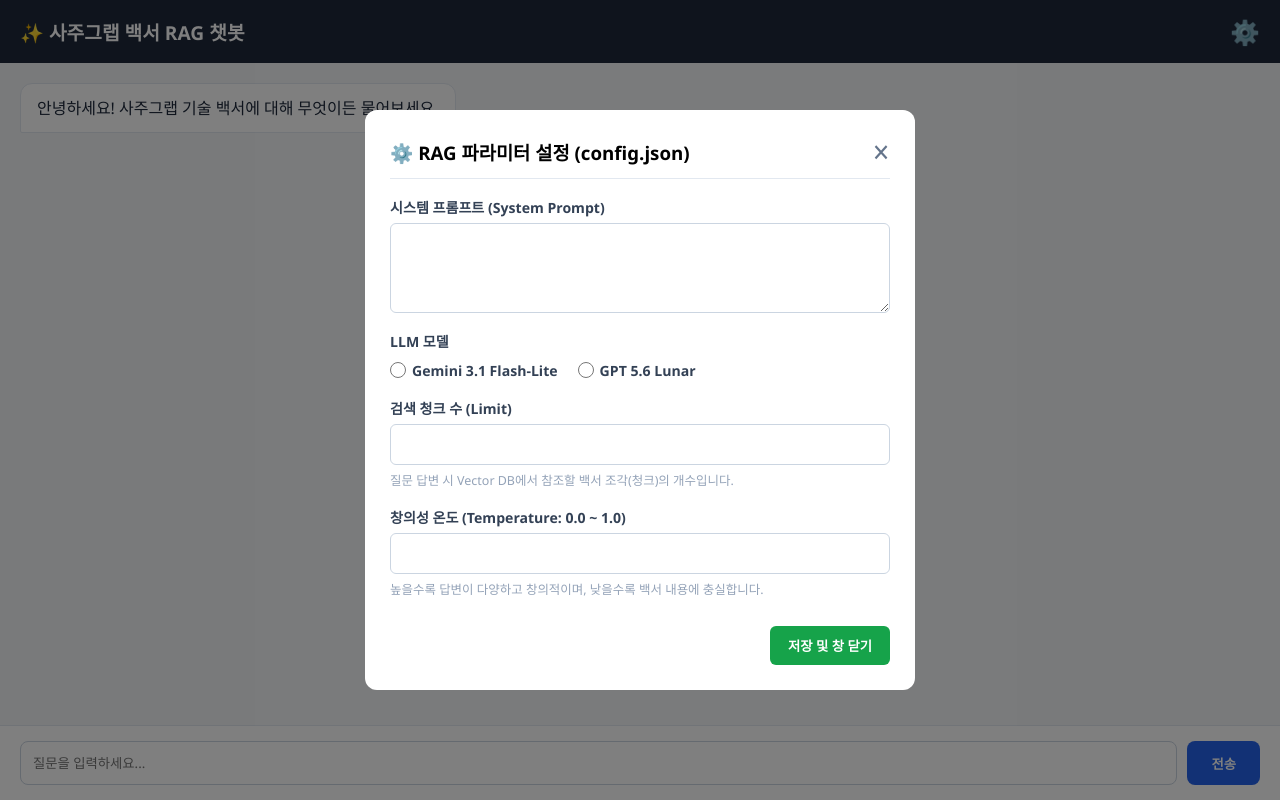
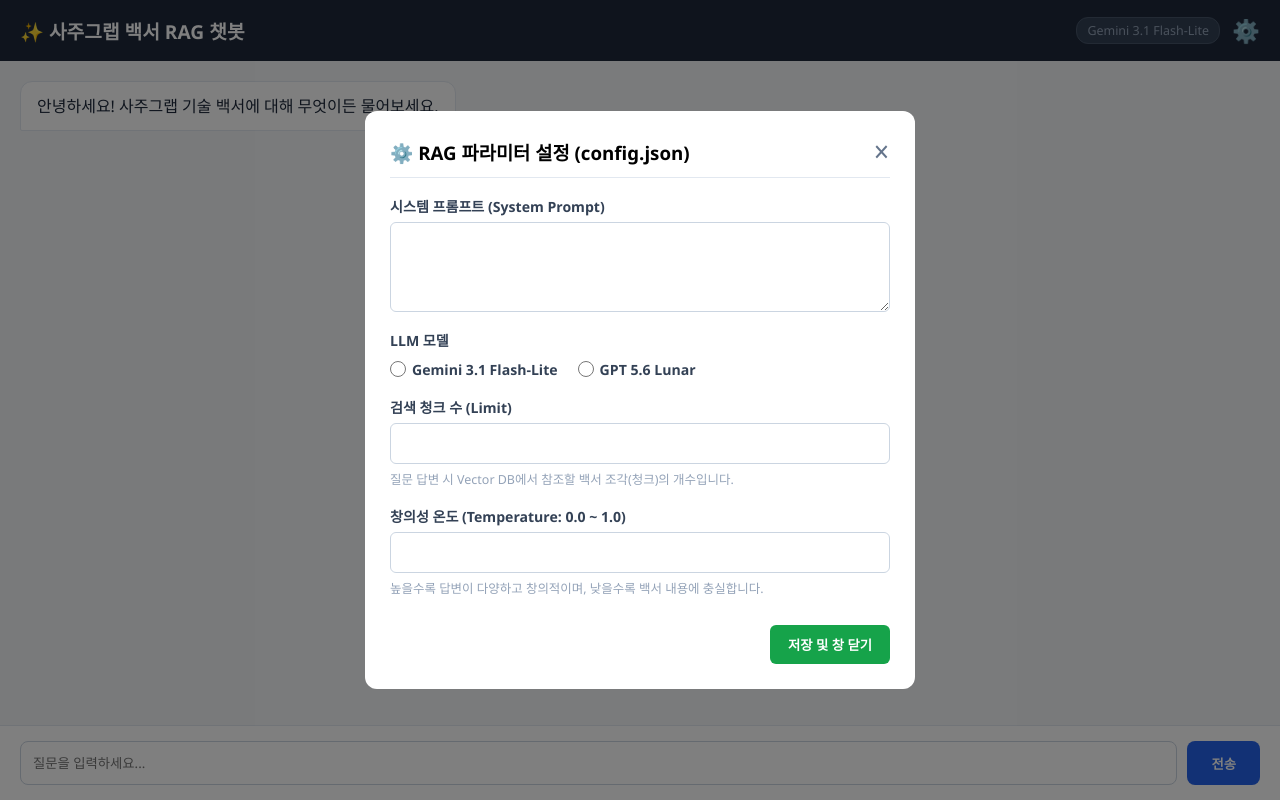
Before and after one commit to hey24blanket/bloom-rag-chat, a plain HTML site: page index.html in a window 1280 px wide. Both pictures are taken after a click on the button "⚙️". Drawn offline with Linux system fonts and the light colour scheme; no server answers.

Commit message:
Update index.html

```diff
--- a/index.html
+++ b/index.html
@@ -8,9 +8,14 @@
     * { box-sizing: border-box; margin: 0; padding: 0; font-family: 'Segoe UI', Tahoma, Geneva, Verdana, sans-serif; }
     body { background-color: #f4f6f8; display: flex; flex-direction: column; height: 100vh; }
 
+    /* 헤더 */
     header { background: #1e293b; color: white; padding: 15px 20px; display: flex; justify-content: space-between; align-items: center; }
     header h1 { font-size: 1.2rem; }
-    .icon-btn { background: none; border: none; color: white; font-size: 1.5rem; cursor: pointer; }
+
+    /* 헤더 우측 컨트롤 (뱃지 + ⚙️ 아이콘) */
+    .header-controls { display: flex; align-items: center; gap: 12px; }
+    .model-badge { font-size: 0.78rem; color: #94a3b8; background: #334155; padding: 4px 10px; border-radius: 12px; border: 1px solid #475569; }
+    .icon-btn { background: none; border: none; color: white; font-size: 1.4rem; cursor: pointer; display: flex; align-items: center; }
 
     #chat-container { flex: 1; overflow-y: auto; padding: 20px; display: flex; flex-direction: column; gap: 15px; }
     .message { max-width: 80%; padding: 12px 16px; border-radius: 12px; line-height: 1.5; white-space: pre-wrap; }
@@ -21,8 +26,8 @@
     input[type="text"] { flex: 1; padding: 12px; border: 1px solid #cbd5e1; border-radius: 8px; outline: none; }
     button.send-btn { padding: 12px 24px; background: #2563eb; color: white; border: none; border-radius: 8px; cursor: pointer; font-weight: bold; }
 
-    /* 모달 스타일 */
-    .modal-overlay { display: none; position: fixed; top: 0; left: 0; width: 100%; height: 100%; background: rgba(0,0,0,0.5); justify-content: center; align-items: center; }
+    /* 모달 */
+    .modal-overlay { display: none; position: fixed; top: 0; left: 0; width: 100%; height: 100%; background: rgba(0,0,0,0.5); justify-content: center; align-items: center; z-index: 100; }
     .modal-overlay.active { display: flex; }
     .modal-content { background: white; padding: 25px; border-radius: 12px; width: 90%; max-width: 550px; display: flex; flex-direction: column; gap: 18px; max-height: 90vh; overflow-y: auto; }
     .modal-header { display: flex; justify-content: space-between; align-items: center; border-bottom: 1px solid #e2e8f0; padding-bottom: 10px; }
@@ -32,10 +37,8 @@
     .form-group textarea, .form-group input { padding: 10px 12px; border: 1px solid #cbd5e1; border-radius: 6px; font-size: 0.9rem; }
     .form-group textarea { height: 90px; resize: vertical; }
 
-    /* 옅은 색 설명 문구 */
     .helper-text { font-size: 0.78rem; color: #94a3b8; margin-top: 2px; line-height: 1.3; }
 
-    /* 라디오 버튼 그룹 */
     .radio-group { display: flex; gap: 20px; margin-top: 4px; align-items: center; }
     .radio-label { display: flex; align-items: center; gap: 6px; font-size: 0.9rem; color: #1e293b; cursor: pointer; }
     .radio-label input[type="radio"] { cursor: pointer; width: 16px; height: 16px; }
@@ -48,7 +51,11 @@
 
   <header>
     <h1>✨ 사주그랩 백서 RAG 챗봇</h1>
-    <button class="icon-btn" id="open-settings-btn">⚙️</button>
+    <div class="header-controls">
+      <!-- 선택된 모델 뱃지 표시 -->
+      <span class="model-badge" id="header-model-badge">로딩 중...</span>
+      <button class="icon-btn" id="open-settings-btn" title="설정">⚙️</button>
+    </div>
   </header>
 
   <div id="chat-container">
@@ -73,7 +80,6 @@
         <textarea id="cfg-sysprompt"></textarea>
       </div>
 
-      <!-- LLM 모델 선택 (라디오 버튼) -->
       <div class="form-group">
         <label>LLM 모델</label>
         <div class="radio-group">
@@ -86,14 +92,12 @@
         </div>
       </div>
 
-      <!-- 검색 청크 수 -->
       <div class="form-group">
         <label>검색 청크 수 (Limit)</label>
         <input type="number" id="cfg-limit" min="1" max="10">
         <span class="helper-text">질문 답변 시 Vector DB에서 참조할 백서 조각(청크)의 개수입니다.</span>
       </div>
 
-      <!-- 창의성 온도 -->
       <div class="form-group">
         <label>창의성 온도 (Temperature: 0.0 ~ 1.0)</label>
         <input type="number" id="cfg-temp" step="0.1" min="0" max="1">
@@ -115,8 +119,13 @@
     const openSettingsBtn = document.getElementById('open-settings-btn');
     const closeModalBtn = document.getElementById('close-modal-btn');
     const saveSettingsBtn = document.getElementById('save-settings-btn');
+    const headerModelBadge = document.getElementById('header-model-badge');
 
-    // 기본값 지정
+    const MODEL_NAMES = {
+      'gemini-3.1-flash-lite': 'Gemini 3.1 Flash-Lite',
+      'gpt-5.6-lunar': 'GPT 5.6 Lunar'
+    };
+
     const DEFAULT_CONFIG = {
       systemPrompt: "당신은 사주그랩 기술 백서 기반 전문가입니다. 아래 제공된 [백서 내용]만을 참고하여 질문에 답하세요.",
       model: "gemini-3.1-flash-lite",
@@ -131,6 +140,11 @@
       chatContainer.appendChild(msgDiv);
       chatContainer.scrollTop = chatContainer.scrollHeight;
       return msgDiv;
+    }
+
+    // 헤더 뱃지 텍스트 갱신
+    function updateHeaderBadge(modelValue) {
+      headerModelBadge.innerText = MODEL_NAMES[modelValue] || modelValue;
     }
 
     inputForm.addEventListener('submit', async (e) => {
@@ -149,14 +163,22 @@
           headers: { 'Content-Type': 'application/json' },
           body: JSON.stringify({ message: query })
         });
+
+        const contentType = res.headers.get('content-type');
+        if (!contentType || !contentType.includes('application/json')) {
+          const htmlText = await res.text();
+          throw new Error(`서버 응답 오류 (HTTP ${res.status})`);
+        }
+
         const data = await res.json();
+        if (data.error) throw new Error(data.error);
+
         loadingMsg.innerText = data.answer || '답변을 가져올 수 없습니다.';
       } catch (err) {
         loadingMsg.innerText = '❌ 오류가 발생했습니다: ' + err.message;
       }
     });
 
-    // 서버에서 설정 읽기 및 기본값 세팅
     async function loadSettings() {
       try {
         const res = await fetch('/api/config');
@@ -166,7 +188,6 @@
         document.getElementById('cfg-limit').value = config.limit ?? DEFAULT_CONFIG.limit;
         document.getElementById('cfg-temp').value = config.temperature ?? DEFAULT_CONFIG.temperature;
 
-        // 라디오 버튼 선택 처리
         const selectedModel = config.model || DEFAULT_CONFIG.model;
         const targetRadio = document.querySelector(`input[name="cfg-model"][value="${selectedModel}"]`);
         if (targetRadio) {
@@ -174,18 +195,21 @@
         } else {
           document.querySelector('input[name="cfg-model"]').checked = true;
         }
+
+        updateHeaderBadge(selectedModel);
       } catch (err) {
-        alert('설정을 불러오지 못했습니다.');
+        console.error('설정 로드 실패:', err);
+        updateHeaderBadge(DEFAULT_CONFIG.model);
       }
     }
 
-    // 변경된 설정 서버로 저장
     async function saveSettings() {
       const selectedModelRadio = document.querySelector('input[name="cfg-model"]:checked');
+      const selectedModel = selectedModelRadio ? selectedModelRadio.value : DEFAULT_CONFIG.model;
 
       const updatedConfig = {
         systemPrompt: document.getElementById('cfg-sysprompt').value,
-        model: selectedModelRadio ? selectedModelRadio.value : DEFAULT_CONFIG.model,
+        model: selectedModel,
         limit: parseInt(document.getElementById('cfg-limit').value, 10) || DEFAULT_CONFIG.limit,
         temperature: parseFloat(document.getElementById('cfg-temp').value) ?? DEFAULT_CONFIG.temperature
       };
@@ -196,11 +220,15 @@
           headers: { 'Content-Type': 'application/json' },
           body: JSON.stringify(updatedConfig)
         });
+        updateHeaderBadge(selectedModel);
         modal.classList.remove('active');
       } catch (err) {
         alert('설정 저장 실패: ' + err.message);
       }
     }
+
+    // 초기 실행 시 설정값 및 헤더 뱃지 로드
+    loadSettings();
 
     openSettingsBtn.addEventListener('click', () => {
       loadSettings();
```
